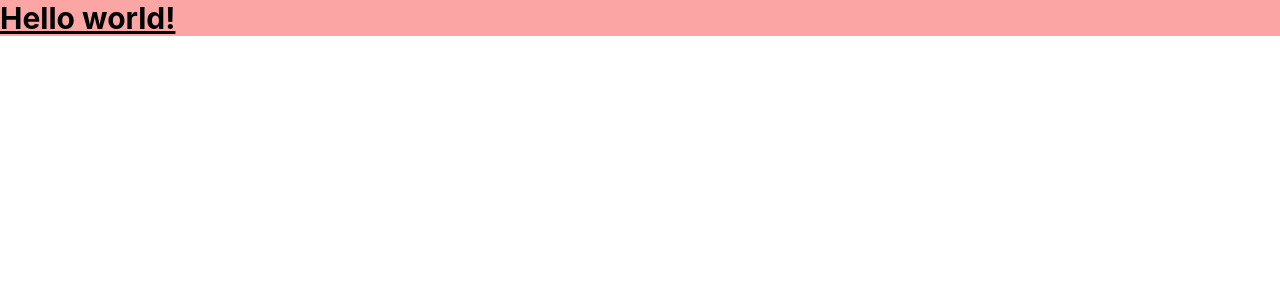
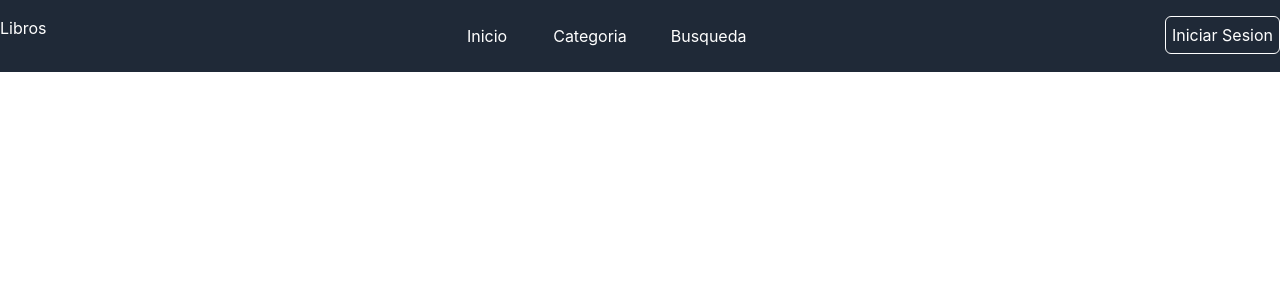
Before and after one commit to Diiegohdez/Dise-oweb, a React (Create React App) app: page / in a window 1280 px wide. Shown: the top 300 px of the page. Built offline with nearby package versions, Linux system fonts and the light colour scheme.

Commit message:
diseño nabvar

```diff
--- a/src/App.jsx
+++ b/src/App.jsx
@@ -1,9 +1,27 @@
-import logo from './logo.svg';
+
 import './App.css';
 
 function App() {
   return (
-    <h1 className="text-3xl font-bold underline  bg-red-300">      Hello world!    </h1>
+    <nav className="bg-gray-800 py-4 relative">
+      <div className="container mx-auto flex">
+        <div className="flex flex-grow">
+           <h4 className="text-white">Libros</h4>
+        </div>
+        <div className="flex flex-grow justify-between">
+          <div>
+            <button className="text-white py-2 px-2.5 rounded-md hover:bg-white hover:text-gray-900 lg:mr-7 ">Inicio</button>
+            <button className="text-white py-2 px-2 rounded-md hover:bg-white hover:text-gray-900 lg:mr-7 ">Categoria</button>
+            <button className="text-white py-2 px-2 rounded-md hover:bg-white hover:text-gray-900 ">Busqueda</button>
+          </div>
+          <div>
+            <button className="text-white border border-white py-1.5 px-1.5 rounded-md hover:bg-white hover:border-white hover:text-gray-900 transition duration-500 ease-in-out">Iniciar Sesion</button>
+          </div>
+
+        </div>
+
+      </div>
+    </nav>
   );
 }
 
```
Also changed, not shown: 1 other file (tests, documents, lock files or other folders).
